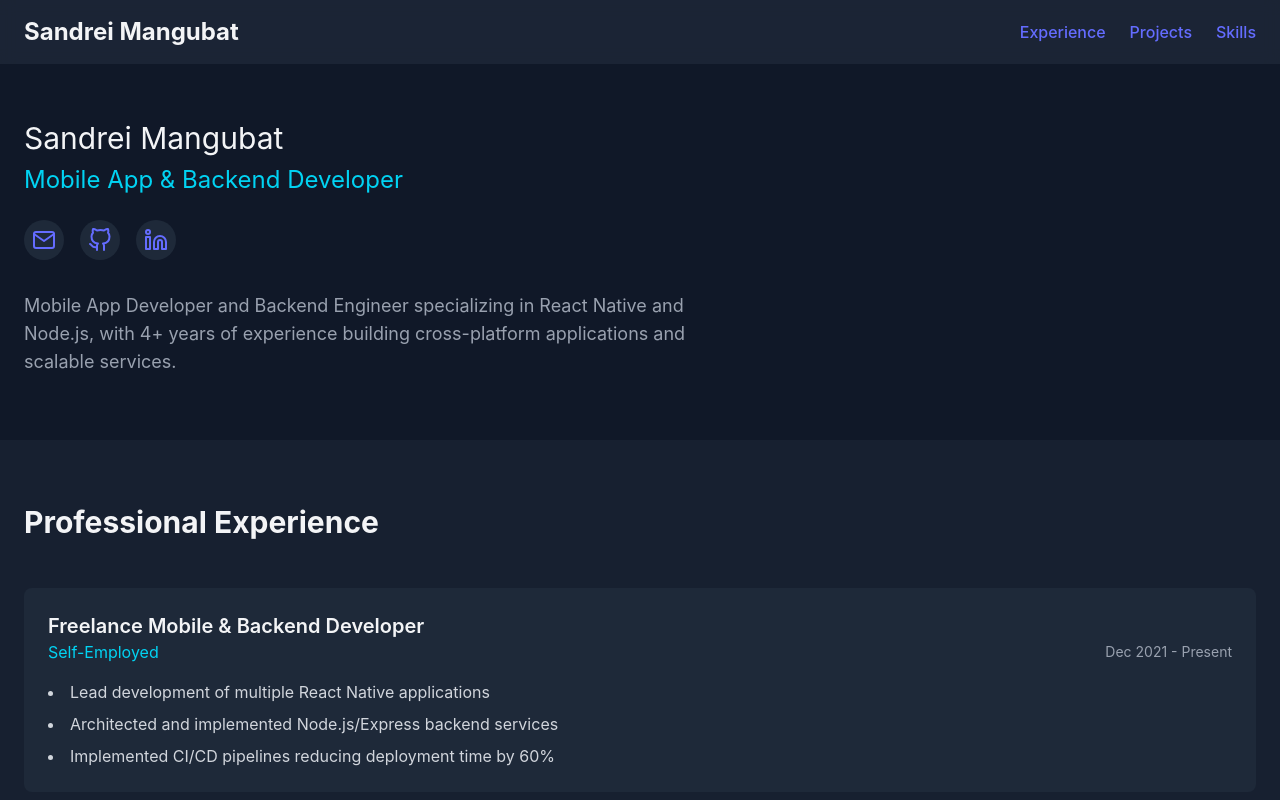
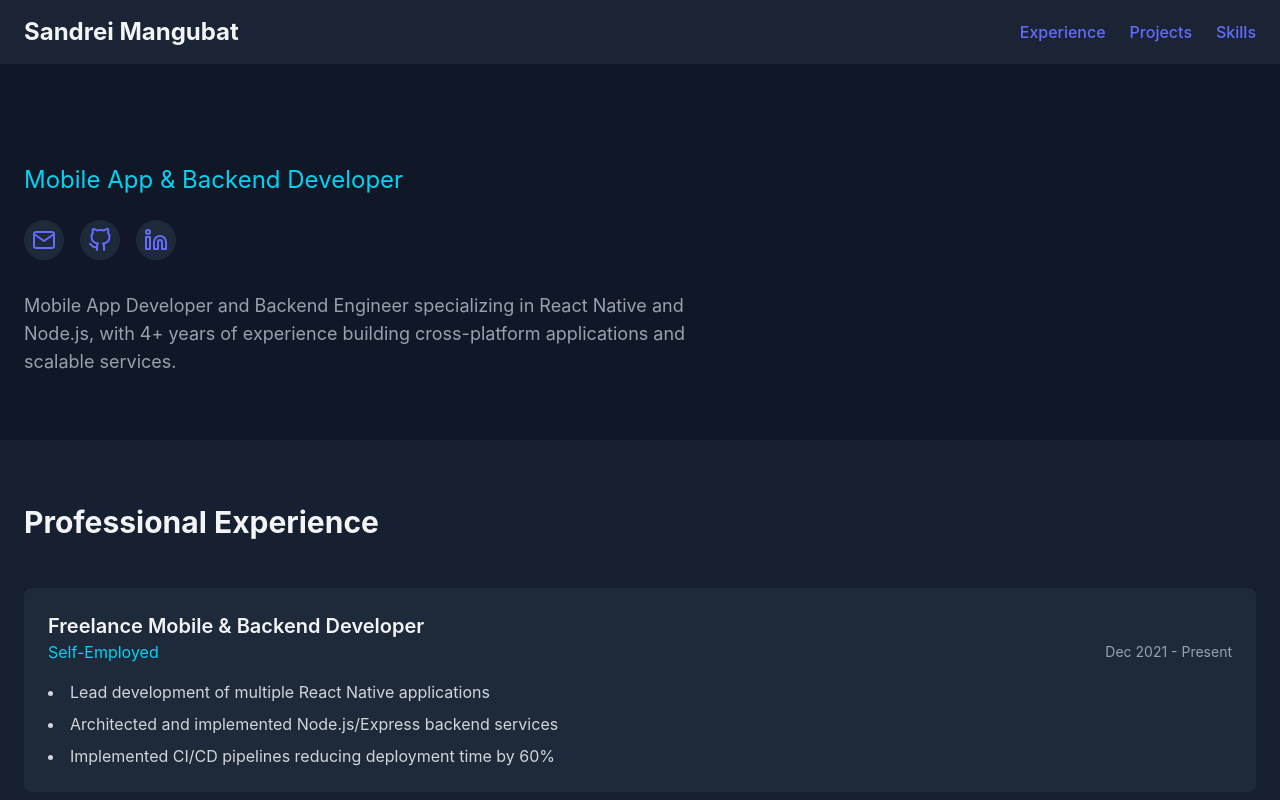
Before and after one commit to seva3l/portfolio, a React (Vite) app: page / in a window 1280 px wide. Shown: the top 800 px of the page. Built offline with nearby package versions, Linux system fonts and the light colour scheme.

Commit message:
feat: update with custom domain

```diff
--- a/index.html
+++ b/index.html
@@ -3,7 +3,7 @@
   <head>
     <meta charset="UTF-8" />
     <link rel="icon" type="image/svg+xml" href="/vite.svg" />
-    <link href="./src/styles.css" rel="stylesheet">
+    <link href="/src/styles.css" rel="stylesheet">
     <meta name="viewport" content="width=device-width, initial-scale=1.0" />
     <title>Sandrei Mangubat</title>
   </head>
--- a/package.json
+++ b/package.json
@@ -25,7 +25,8 @@
     "react-dom": "^19.0.0",
     "react-icons": "^5.4.0",
     "styled-components": "^6.1.15",
-    "tailwindcss": "^4.0.6"
+    "tailwindcss": "^4.0.6",
+    "typewriter-effect": "^2.21.0"
   },
   "devDependencies": {
     "@eslint/js": "^9.19.0",
--- a/src/App.tsx
+++ b/src/App.tsx
@@ -5,7 +5,7 @@ import ExperienceCard from "./components/Experience";
 import ProjectCard from "./components/Project";
 import { experiences, projects, skills } from "./data/config";
 import Navbar from "./components/Navbar";
-
+import Typewriter from "typewriter-effect";
 const App = () => {
 	return (
 		<div className="min-h-screen bg-gray-900 text-gray-100 w-full">
@@ -26,9 +26,23 @@ const App = () => {
 					animate={{ opacity: 1, y: 0 }}
 					transition={{ duration: 0.8 }}
 				>
-					<h2 className="text-3xl mb-2">Sandrei Mangubat</h2>
+					<h2 className="text-3xl mb-2">
+						<Typewriter
+							options={{
+								strings: ["Sandrei Mangubat"],
+								autoStart: true,
+								loop: true,
+							}}
+						/>
+					</h2>
 					<p className="text-2xl  text-cyan-400 mb-6">
-						Mobile App & Backend Developer
+						<Typewriter
+							options={{
+								strings: ["Mobile App & Backend Developer"],
+								autoStart: true,
+								loop: true,
+							}}
+						/>
 					</p>
 					<div className="flex space-x-4 mb-8">
 						<a
--- a/vite.config.ts
+++ b/vite.config.ts
@@ -4,5 +4,5 @@ import tailwindcss from "@tailwindcss/vite";
 // https://vite.dev/config/
 export default defineConfig({
 	plugins: [react(), tailwindcss()],
-	base: "portfolio-2025",
+	base: "/",
 });
```
Also changed, not shown: 1 other file (tests, documents, lock files or other folders).
